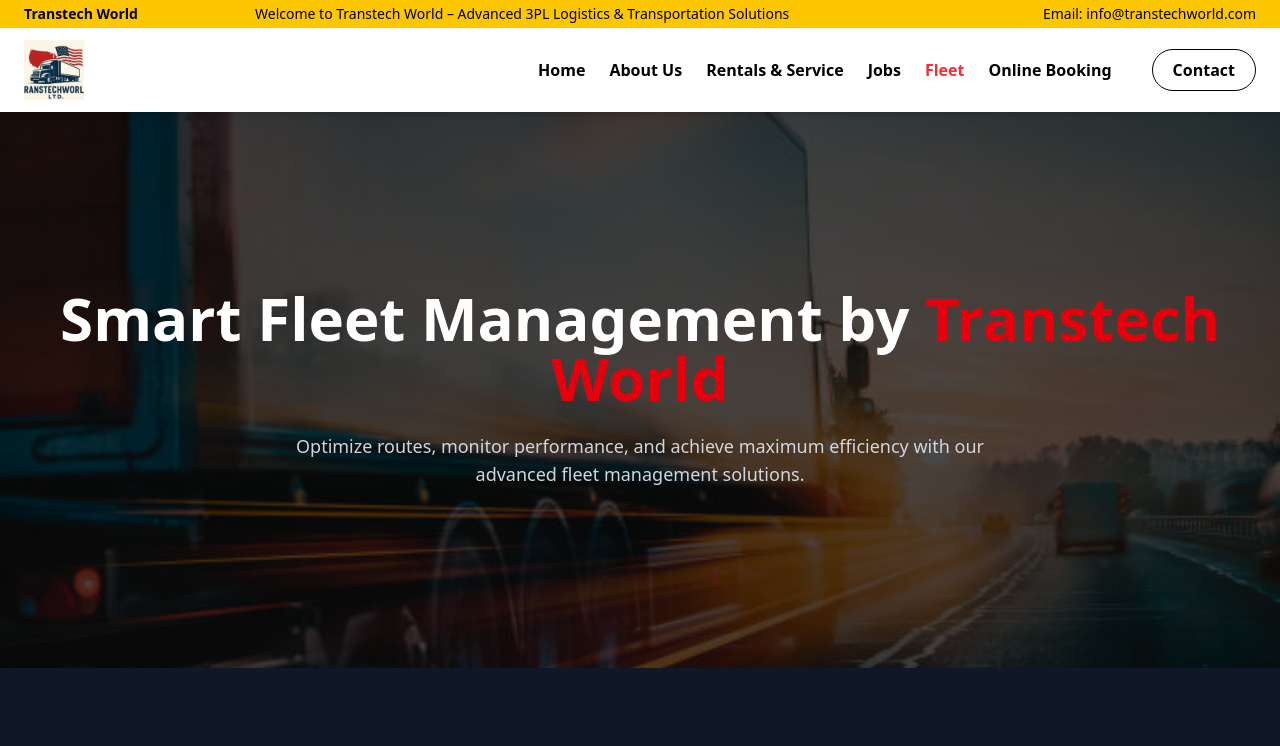
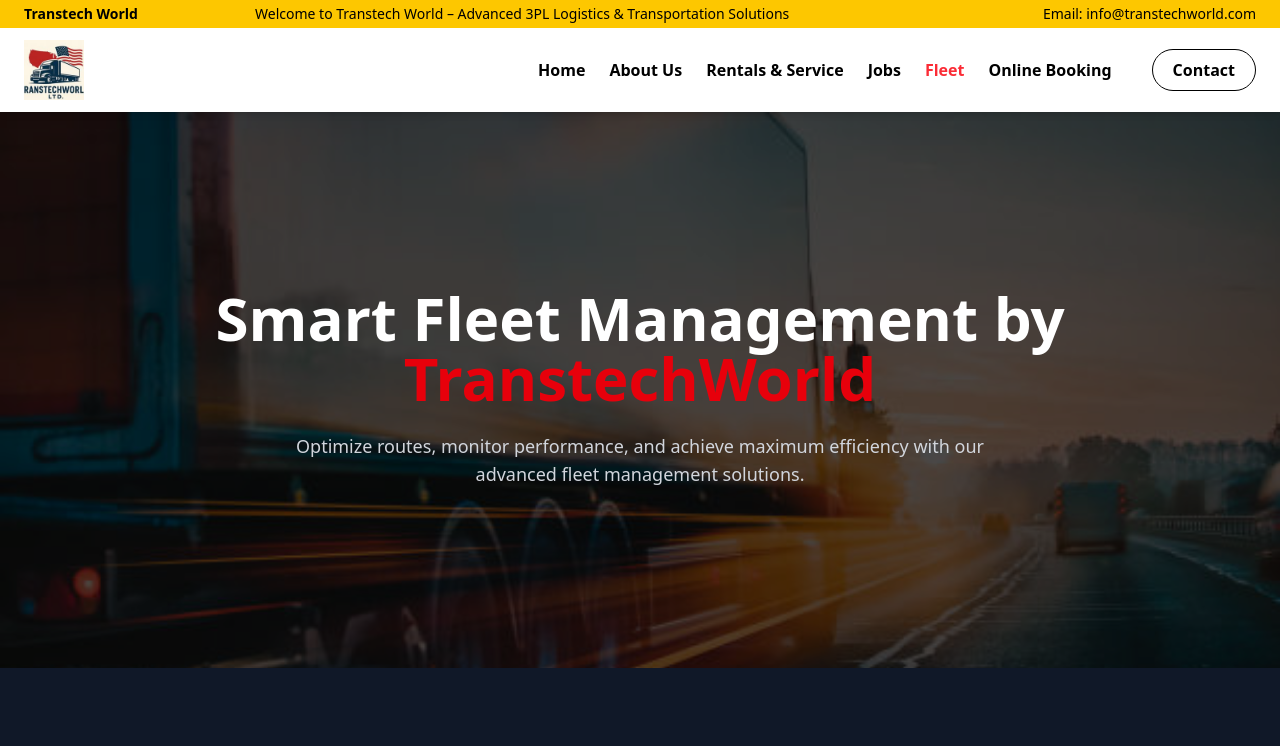
Before and after one commit to Shubham-juris/transtrac-world, a React (Vite) app: page /fleet in a window 1280 px wide. Shown: the top 746 px of the page. Built offline with nearby package versions, Linux system fonts and the light colour scheme.

Commit message:
Update FleetHero.jsx

```diff
--- a/src/components/fleetComponents/FleetHero.jsx
+++ b/src/components/fleetComponents/FleetHero.jsx
@@ -17,7 +17,7 @@
           animate={{ opacity: 1, y: 0 }}
           transition={{ duration: 0.8 }}
         >
-          Smart Fleet Management by <span className="text-red-600">Transtech World</span>
+          Smart Fleet Management by <span className="text-red-600">TranstechWorld</span>
         </motion.h1>
         <p className="text-gray-300 max-w-3xl mx-auto text-lg">
           Optimize routes, monitor performance, and achieve maximum efficiency
```
